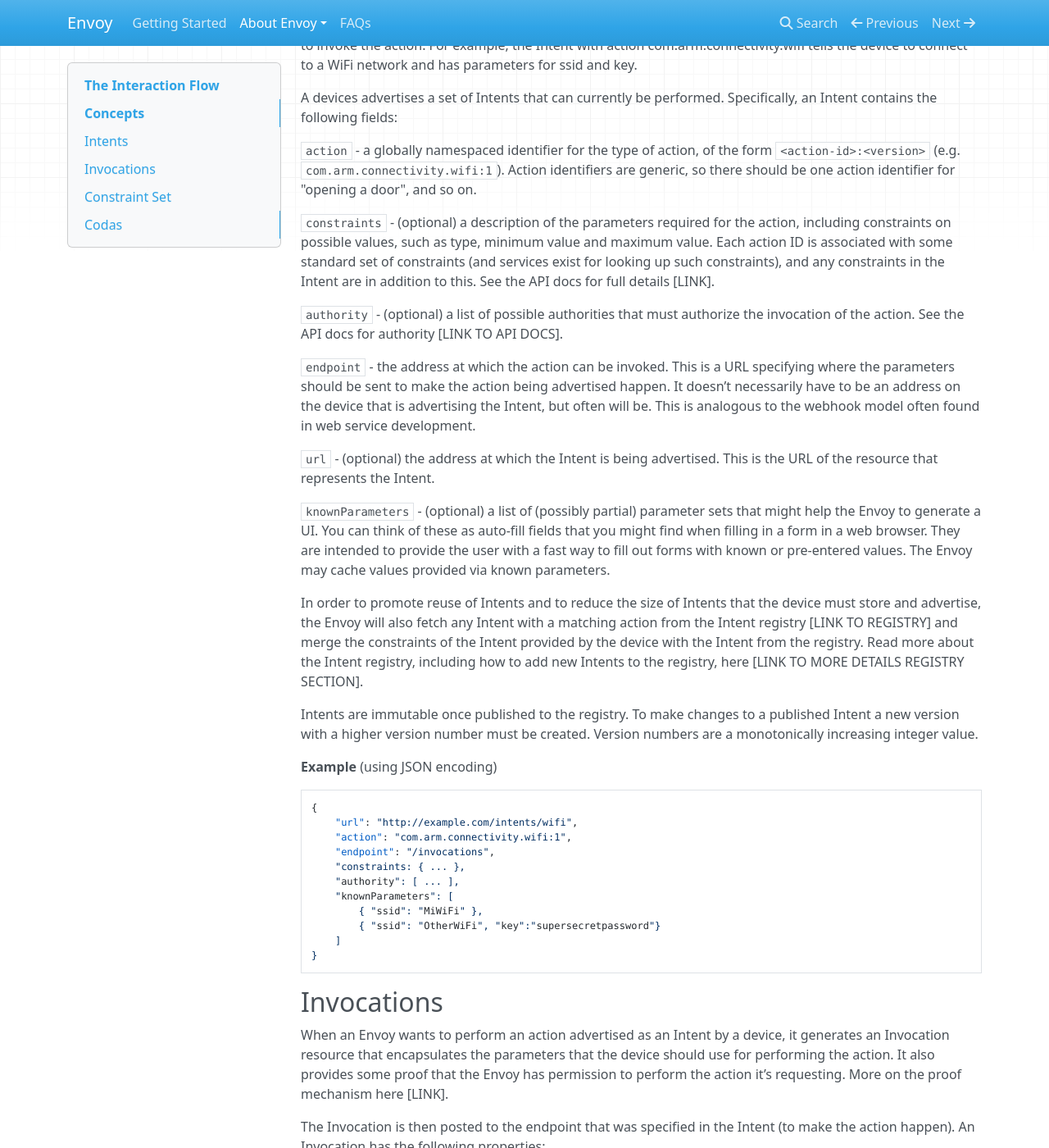
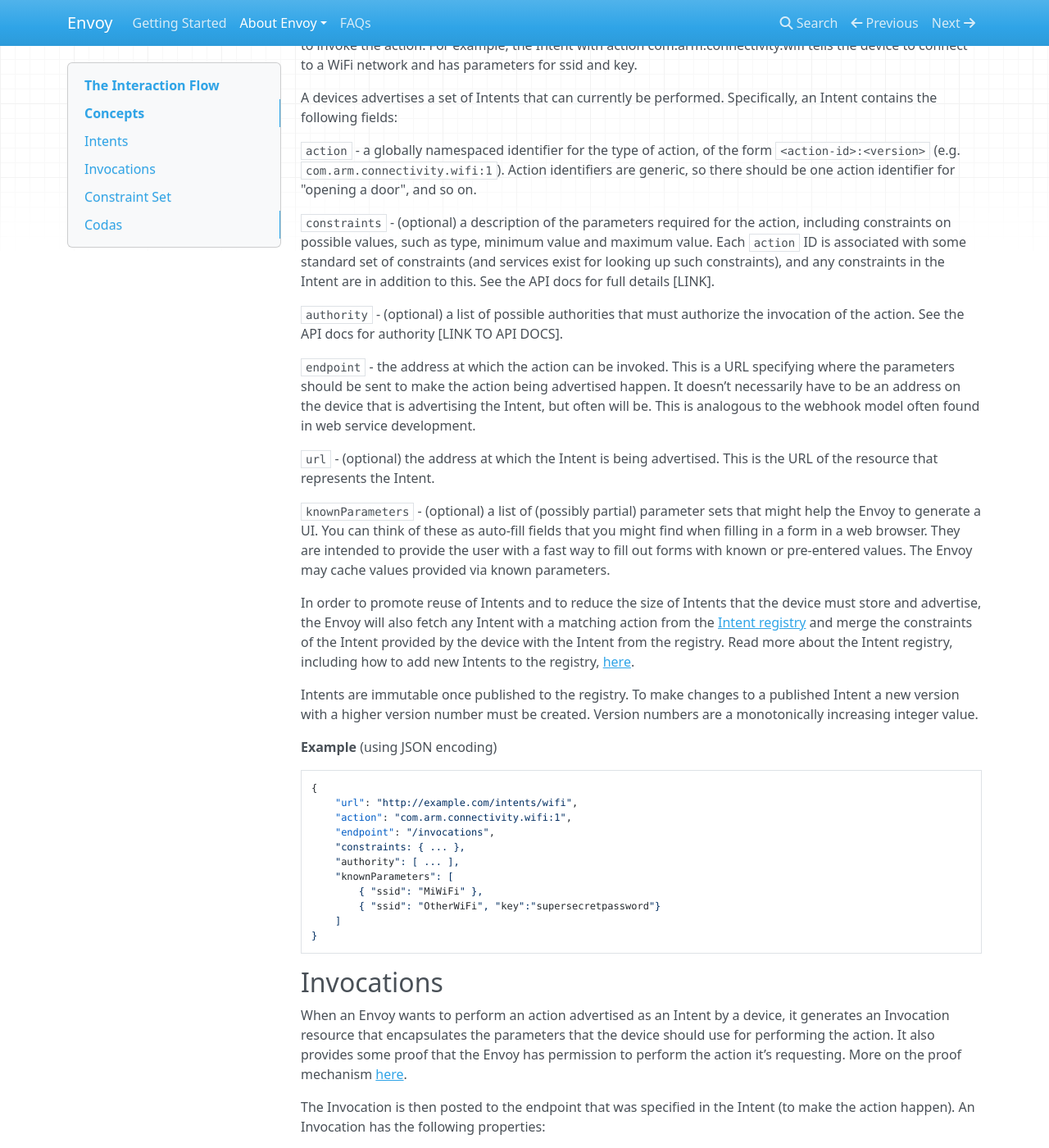
Before and after one commit to ARMmbed/mbed-app-docs, an MkDocs documentation site: the page built from docs/concepts.md, in a window 1280 px wide and 1400 px high, scrolled down 500 px. Shown: the whole window at 82% size. Built offline with MkDocs 1.6.1, drawn with Linux system fonts in a browser that asks for light colours; nearby versions of some CDN libraries; old or Windows-style settings are respelled for this version of MkDocs; some of the changed text lies outside the part shown.

Commit message:
fill in some more links

````diff
--- a/docs/concepts.md
+++ b/docs/concepts.md
@@ -19,7 +19,7 @@ A devices advertises a set of Intents that can currently be performed. Specifica
 `action` - a globally namespaced identifier for the type of action, of the form `<action-id>:<version>` (e.g. `com.arm.connectivity.wifi:1`). Action identifiers are generic, so there should be one action identifier for "opening a door", and so on.
 
 `constraints` - (optional) a description of the parameters required for the action, including constraints on possible values, such as type, minimum value and maximum value.
-Each action ID is associated with some standard set of constraints (and services exist for looking up such constraints), and any constraints in the Intent are in addition to this. See the API docs for full details [LINK].
+Each `action` ID is associated with some standard set of constraints (and services exist for looking up such constraints), and any constraints in the Intent are in addition to this. See the API docs for full details [LINK].
 
 `authority` - (optional) a list of possible authorities that must authorize the invocation of the action. See the API docs for authority [LINK TO API DOCS].
 
@@ -30,7 +30,7 @@ Each action ID is associated with some standard set of constraints (and services
 `knownParameters` - (optional) a list of (possibly partial) parameter sets that might help the Envoy to generate a UI. You can think of these as auto-fill fields that you might find when filling in a form in a web browser. They are intended to provide the user with a fast way to fill out forms with known or pre-entered values. The Envoy may cache values provided via known parameters.
 
 
-In order to promote reuse of Intents and to reduce the size of Intents that the device must store and advertise, the Envoy will also fetch any Intent with a matching action from the Intent registry [LINK TO REGISTRY] and merge the constraints of the Intent provided by the device with the Intent from the registry. Read more about the Intent registry, including how to add new Intents to the registry, here [LINK TO MORE DETAILS REGISTRY SECTION].
+In order to promote reuse of Intents and to reduce the size of Intents that the device must store and advertise, the Envoy will also fetch any Intent with a matching action from the [Intent registry](/faqs/#what-is-the-intent-registry) and merge the constraints of the Intent provided by the device with the Intent from the registry. Read more about the Intent registry, including how to add new Intents to the registry, [here](/faqs/#how-do-i-add-an-intent-to-the-intent-registry).
 
 Intents are immutable once published to the registry. To make changes to a published Intent a new version with a higher version number must be created. Version numbers are a monotonically increasing integer value.
 
@@ -51,7 +51,7 @@ Intents are immutable once published to the registry. To make changes to a publi
 
 ## Invocations
 
-When an Envoy wants to perform an action advertised as an Intent by a device, it generates an Invocation resource that encapsulates the parameters that the device should use for performing the action. It also provides some proof that the Envoy has permission to perform the action it’s requesting. More on the proof mechanism here [LINK].
+When an Envoy wants to perform an action advertised as an Intent by a device, it generates an Invocation resource that encapsulates the parameters that the device should use for performing the action. It also provides some proof that the Envoy has permission to perform the action it’s requesting. More on the proof mechanism [here](/design_principles/#security-privacy).
 
 The Invocation is then posted to the endpoint that was specified in the Intent (to make the action happen). An Invocation has the following properties:
 
@@ -61,7 +61,7 @@ The Invocation is then posted to the endpoint that was specified in the Intent (
 
 `parameters` - a set of values that fulfill the constraints described by the Intent. These are the values that the device should use to perform the action.
 
-`codaEndpoints` - a list of addresses to which the result of the action should be posted (in the form of a Coda[LINK]). This doesn’t necessarily have to be an address on the Envoy that created the invocation, but there are user experience downsides when you do not notify the Envoy directly about the result. This is analogous to the webhook model often found in web service development.
+`codaEndpoints` - a list of addresses to which the result of the action should be posted (in the form of a [Coda](/concepts/#codas)). This doesn’t necessarily have to be an address on the Envoy that created the invocation, but there are user experience downsides when you do not notify the Envoy directly about the result. This is analogous to the webhook model often found in web service development.
 
 **Example** (using JSON encoding)
 ```json
@@ -82,7 +82,7 @@ A device will often require parameters for performing an action: a thermostat mi
 
 This is captured by a set of constraints, which includes things like minimum and maximum values, data types, data format, title and description. See the constraints API documentation [LINK TO CONSTRAINTS DOCUMENTATION] for full details.
 
-*Note: not all of the constraints need to be transmitted from the device. There is a central repository of Intents that devices should reuse and build upon. [LINK TO INTENT REGISTRY]*
+*Note: not all of the constraints need to be transmitted from the device. There is a central [repository if Intents](/faqs/#what-is-the-intent-registry) that devices should reuse and build upon.*
 
 **Example** (using JSON encoding)
 ```json
````
Also changed, not shown: docs/design_principles.md (+1 -1 lines), docs/faqs.md (+2 -2 lines).
